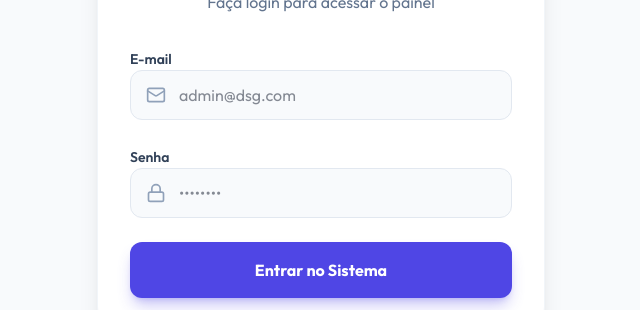
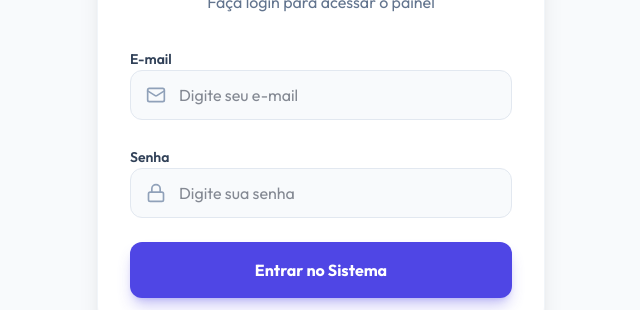
Before and after one commit to amsweb77-lab/dsg_fdsc, a Next.js app: page /login in a window 1280 px wide. Shown: the part 334-644 px from the top of the page, without its empty margins (319-959 px from the left). Built offline with nearby package versions, Linux system fonts and the light colour scheme; no server answers.

Commit message:
style: remove static placeholders from login page

```diff
--- a/src/app/login/page.tsx
+++ b/src/app/login/page.tsx
@@ -61,7 +61,7 @@ export default function LoginPage() {
                 type="email"
                 required
                 className="w-full pl-12 pr-4 py-3 bg-slate-50 dark:bg-slate-900 border border-slate-200 dark:border-slate-700 rounded-xl outline-none focus:ring-2 focus:ring-brand-primary"
-                placeholder="admin@dsg.com"
+                placeholder="Digite seu e-mail"
               />
             </div>
           </div>
@@ -75,7 +75,7 @@ export default function LoginPage() {
                 type="password"
                 required
                 className="w-full pl-12 pr-4 py-3 bg-slate-50 dark:bg-slate-900 border border-slate-200 dark:border-slate-700 rounded-xl outline-none focus:ring-2 focus:ring-brand-primary"
-                placeholder="••••••••"
+                placeholder="Digite sua senha"
               />
             </div>
           </div>
```
